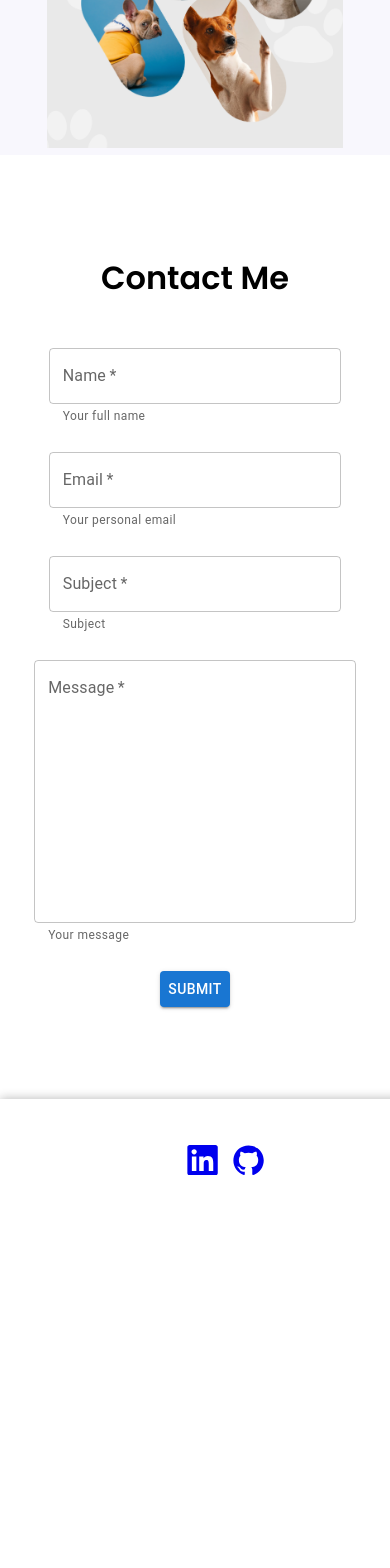
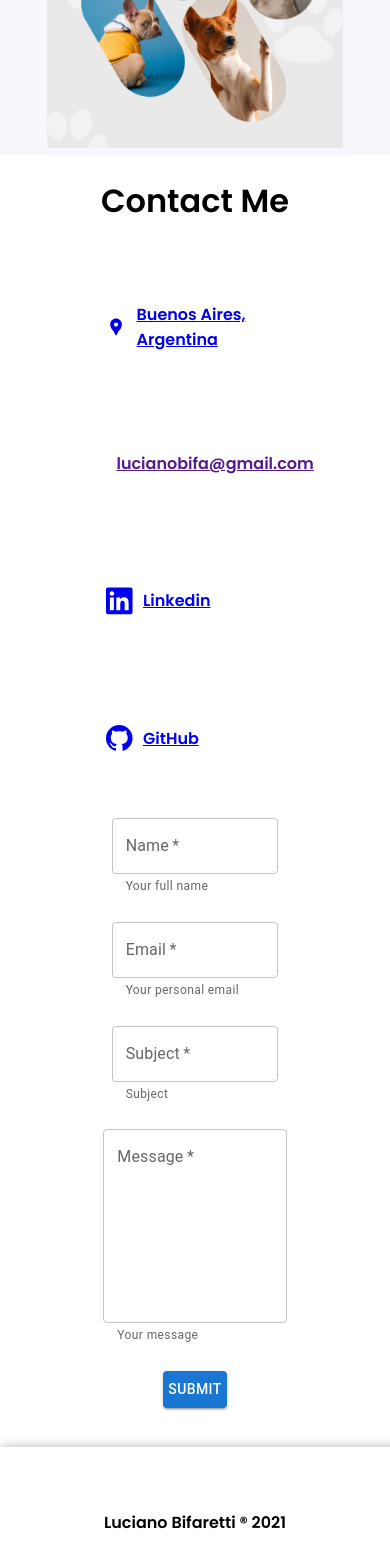
Before and after one commit to luchobifa/portfolio, a React (Create React App) app: page /#/ in a window 390 px wide. Shown: the part 4695-6263 px from the top of the page. Before the commit the page ends 5946 px from the top, so only its background shows below. Built offline with nearby package versions, Linux system fonts and the light colour scheme; a web font is replaced by a local one.

Commit message:
some responsive fixes

```diff
--- a/src/components/Contact/Contact.js
+++ b/src/components/Contact/Contact.js
@@ -3,6 +3,8 @@ import styles from "./Contact.module.css";
 import {  FormControl, TextField, Button } from '@mui/material';
 import axios from "axios";
 import Swal from 'sweetalert2';
+import { SiLinkedin, SiGithub, SiGmail} from 'react-icons/si';
+import {MdLocationPin} from "react-icons/md";
 
 export default function Contact(){
     // const [name, setName] = useState('');
@@ -63,8 +65,28 @@ export default function Contact(){
 
     return(
         <div className = {styles.container} id = 'contact'>
-            <form style = {{display: "flex", flexDirection: "column", gap: "25px", width: "50%", height: "80%",  alignItems: "center"}} onSubmit = {handleSubmit}>
+
             <h1>Contact Me</h1>
+
+            <div className= {styles.content}>
+
+                    <div className = {styles.iconsContainer}>
+                        <li className={styles.li}>
+                            <a className={styles.a} href = "https://www.google.com/maps/place/La+Plata,+Provincia+de+Buenos+Aires/@-34.9205233,-57.9881898,13z/data=!3m1!4b1!4m5!3m4!1s0x95a2e62b1f0085a1:0xbcfc44f0547312e3!8m2!3d-34.9204948!4d-57.9535657" target="_blank" rel="noreferrer"><MdLocationPin className = {styles.icons}/><h4>Buenos Aires, Argentina</h4></a>
+                        </li>
+                        <li className={styles.li}>
+                            <a className={styles.a} href = "" target="_blank" rel="noreferrer"><SiGmail className={styles.icons}/><h4>lucianobifa@gmail.com</h4></a>
+                        </li>
+                        <li className={styles.li}>
+                            <a className={styles.a} href = "https://www.linkedin.com/in/luciano-bifaretti/" target="_blank" rel="noreferrer"><SiLinkedin className={styles.icons}/><h4>Linkedin</h4></a>
+                        </li>
+                        <li className={styles.li}>
+                            <a className={styles.a} href = "https://github.com/luchobifa" target="_blank" rel="noreferrer"><SiGithub className = {styles.icons}/><h4>GitHub</h4></a>
+                        </li>
+                    </div>
+
+
+                <form style = {{display: "flex", flexDirection: "column", gap: "25px", width: "30%", height: "80%",  alignItems: "center", justifyContent: "center", marginTop: "3%"}} onSubmit = {handleSubmit}>
                     <FormControl style = {{display: "flex", flexDirection: "column", justifyContent: "center", alignItems: "center"}}>
                         {/* <InputLabel>Name</InputLabel> */}
                         <TextField required className = {styles.input} label = "Name" name = "name" onChange = {handleChange} value = {form.name} helperText={'Your full name'}></TextField>
@@ -79,11 +101,12 @@ export default function Contact(){
                     </FormControl>
 
                     <FormControl style = {{display: "flex", flexDirection: "column", justifyContent: "center", alignItems: "center"}}>
-                    <TextField required className = {styles.inputArea} label = "Message" name = "message" variant = "outlined" multiline = {true}  onChange = {handleChange} value = {form.message} helperText={'Your message'}rows = {10}></TextField>
+                        <TextField required className = {styles.inputArea} label = "Message" name = "message" variant = "outlined" multiline = {true}  onChange = {handleChange} value = {form.message} helperText={'Your message'}rows = {7}></TextField>
                     </FormControl>
 
                     <Button variant="contained" type= "submit" style={{width: "36%", height: "5%"}}>Submit </Button>
                 </form>
             </div>
+        </div>
     )
 }
--- a/src/components/Contact/Contact.module.css
+++ b/src/components/Contact/Contact.module.css
@@ -6,6 +6,49 @@
     justify-content: center;
     align-items: center;
     flex-direction: column;
+}
+
+.content{
+    display: flex;
+    flex-direction: row;
+    height: max-content;
+    width: 95%;
+    display: flex;
+    align-items: center;
+    justify-content: center;
+    margin-top: 3%;
+}
+
+.li{
+    display: flex;
+    align-items: center;
+    width: 60%;
+    height: 25%;
+}
+
+.a{
+    display: flex;
+    align-items: center;
+    width: 100%;
+    height: 80%;
+    align-items: center;
+    flex-direction: row;
+    gap: 10px;
+}
+
+.iconsContainer{
+    margin: 0;
+    padding: 0;
+    height: 65vh;
+    width: 30%;
+    display: flex;
+    align-items: center;
+    flex-direction: column;
+}
+
+.icons{
+    width:15%;
+    height: 80%;
 }
 
 .formContainer{
@@ -24,3 +67,25 @@
 .inputArea{
     width: 165%;
 }
+
+@media (max-width: 790px) {
+    .content{
+        display: flex;
+        flex-direction: column;
+        height: 90%;
+        width: 95%;
+        display: flex;
+        align-items: center;
+        justify-content: center;
+    }
+
+    .iconsContainer{
+        margin: 0;
+        padding: 0;
+        height: 65vh;
+        width: max-content;
+        display: flex;
+        align-items: center;
+        flex-direction: column;
+    }
+}
--- a/src/components/Footer/Footer.js
+++ b/src/components/Footer/Footer.js
@@ -1,13 +1,9 @@
 import styles from './Footer.module.css';
-import { SiLinkedin, SiGithub } from 'react-icons/si';
 
 export default function Footer(){
     return(
         <footer className = {styles.container}>
-            <div className = {styles.iconsContainer}>
-                <a href = "https://www.linkedin.com/in/luciano-bifaretti/" target="_blank" rel="noreferrer"><SiLinkedin className = {styles.icons} /></a>
-                <a href = "https://github.com/luchobifa" target="_blank" rel="noreferrer"><SiGithub className = {styles.icons}/></a>
-            </div>
+            <h4>Luciano Bifaretti ® 2021</h4>
         </footer>
     )
 }
--- a/src/components/Footer/Footer.module.css
+++ b/src/components/Footer/Footer.module.css
@@ -6,19 +6,5 @@
     display: flex;
     justify-content: center;
     align-items: center;
-    margin-top: 4%;
+    margin-top: 10%;
 }
-
-.iconsContainer{
-    /* background-color: red; */
-    height: 40%;
-    width: 20%;
-    display: flex;
-    justify-content: center;
-    gap: 15px;
-}
-
-.icons{
-    width:300%;
-    height: 50%;
-}
--- a/src/components/Home/Home.module.css
+++ b/src/components/Home/Home.module.css
@@ -55,7 +55,7 @@ body{
     animation: typist 10s steps(21) infinite, caret 0.7s infinite step-end;
     white-space: nowrap;
     overflow: hidden;
-    font-size: clamp(26px, 3vw, 2.0em);
+    font-size: clamp(24px, 3vw, 2.0em);
     font-weight: 600;
     width: 40%;
 }
```
Lines whose indentation alone changed are shown as unchanged.
